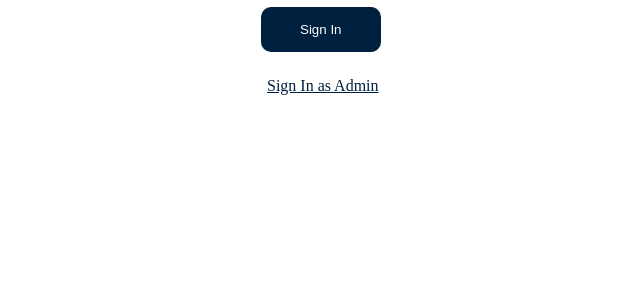
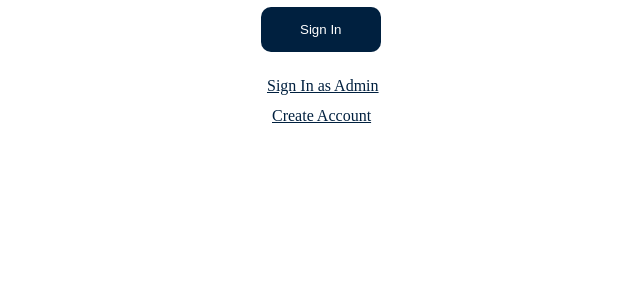
Before and after one commit to imBertrand/oasbs, a PHP site: page /signin.php in a window 1280 px wide. Shown: the part 254-554 px from the top of the page, without its empty margins (387-1027 px from the left). Run offline with PHP 8.4, Linux system fonts and the light colour scheme.

Commit message:
Bug Fix Sign In Page

```diff
--- a/form.css
+++ b/form.css
@@ -61,14 +61,6 @@ border-radius: 10px;
     border-radius: 10px;
     color: white;
     }
-
-    a{
-        position: absolute;
-        top: 190px;
-        left: 35px;
-        color: #00203F;
-    }
-
     #signIn{
         position: absolute;
         width: 198px;
@@ -79,3 +71,17 @@ border-radius: 10px;
         font-size: 22px;
         line-height: 27px;
     }
+
+    a{
+        position: absolute;
+        top: 190px;
+        left: 35px;
+        color: #00203F;
+    }
+
+    .create{
+        position: absolute;
+        top: 220px;
+        left: 40px;
+        color: #00203F;
+    }
--- a/signin.php
+++ b/signin.php
@@ -17,6 +17,7 @@
         <input type="password" placeholder="Password" name="password" id="box2"><br>
         <input type="submit" value="Sign In" name="sign-in" id="box3">
         <a href="adminSign.php">Sign In as Admin</a>
+        <a href="signup.php" class="create">Create Account</a>
     </form>
 </body>
 
```
